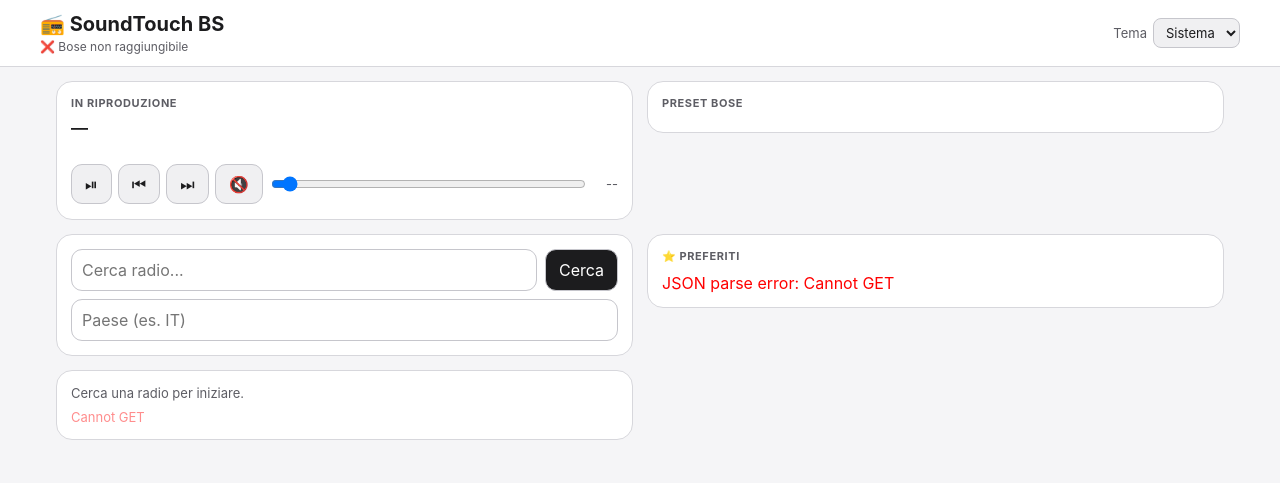
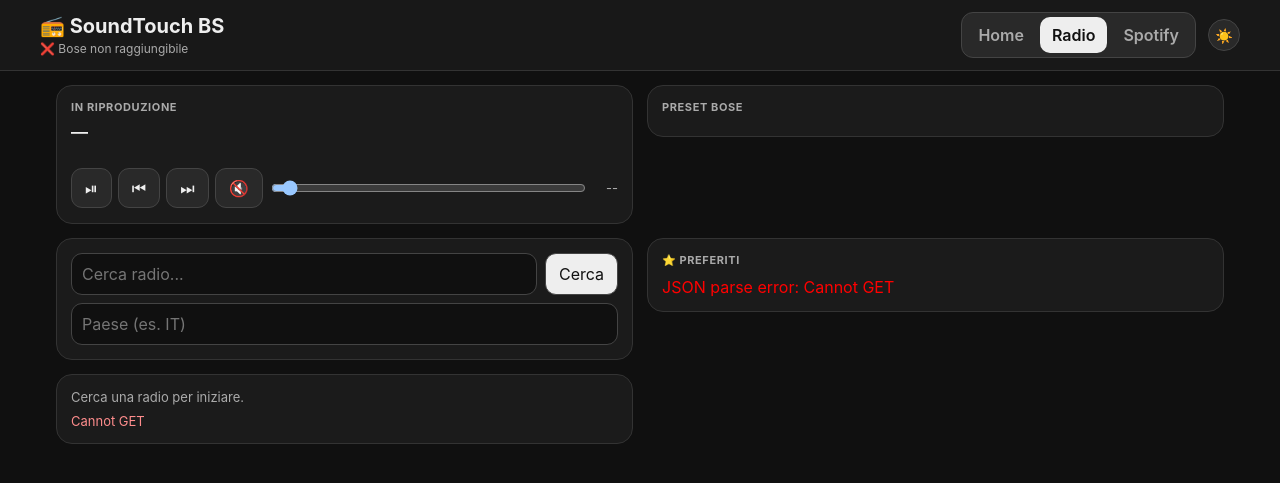
Before and after one commit to gisernia/BS-Sound, a Python web app: template templates/index.html in a window 1280 px wide. Shown: the top 483 px of the page. Run offline with Jinja, Linux system fonts and the light colour scheme; the template is opened without the code that fills it, so the values that code supplies are empty.

Commit message:
feat: add home/radio/spotify navigation and theme toggle

```diff
--- a/static/app.js
+++ b/static/app.js
@@ -6,24 +6,91 @@ let volumeTimer    = null;
 let currentPresetsData = [];
 let targetStationForPreset = null;
 let favoritesSet   = new Set(); // ID delle stazioni già nei preferiti
+let currentView = "radio";
 
 const DEBUG = !!(window.APP_DEBUG === true);
 const THEME_STORAGE_KEY = "soundtouch-radio-theme";
 
+function setView(view) {
+    const validViews = ["home", "radio", "spotify"];
+    if (!validViews.includes(view)) return;
+
+    currentView = view;
+
+    document.querySelectorAll(".app-view").forEach(section => {
+        const isVisible = section.id === "view-" + view;
+        section.hidden = !isVisible;
+    });
+
+    document.querySelectorAll(".nav-tab").forEach(button => {
+        button.classList.toggle("active", button.dataset.view === view);
+    });
+}
+
+function bindNavigation() {
+    document.querySelectorAll(".nav-tab").forEach(button => {
+        button.addEventListener("click", () => setView(button.dataset.view));
+    });
+
+    document.querySelectorAll("[data-open-view]").forEach(button => {
+        button.addEventListener("click", () => setView(button.dataset.openView));
+    });
+}
+
+function updateHomeNowCard(now = {}) {
+    const homeTitle = document.getElementById("homeNowTitle");
+    const homeDetails = document.getElementById("homeNowDetails");
+    if (!homeTitle || !homeDetails) return;
+
+    const stationName = normalizeText(now.stationName || now.name || now.track || "");
+    const artist = normalizeText(now.artist);
+    const album = normalizeText(now.album);
+    const details = [artist, album].filter(Boolean).join(" · ");
+    const label = stationName || "Nessuna stazione";
+
+    homeTitle.textContent = label;
+    homeDetails.textContent = details || "Nessuna informazione disponibile.";
+}
+
 // ── Theme ────────────────────────────────────────────────────
 
-function setTheme(theme) {
-    const valid = ["system", "light", "dark"].includes(theme) ? theme : "system";
+function applyTheme(theme) {
+    const valid = ["light", "dark"].includes(theme) ? theme : "light";
     document.documentElement.dataset.theme = valid;
     try { localStorage.setItem(THEME_STORAGE_KEY, valid); } catch (_) {}
+
+    const toggle = document.getElementById("themeToggle");
+    if (!toggle) return;
+
+    if (valid === "dark") {
+        toggle.textContent = "☀️";
+        toggle.setAttribute("aria-label", "Passa a tema chiaro");
+        toggle.title = "Passa a tema chiaro";
+    } else {
+        toggle.textContent = "🌙";
+        toggle.setAttribute("aria-label", "Passa a tema scuro");
+        toggle.title = "Passa a tema scuro";
+    }
+}
+
+function setTheme(theme) {
+    const next = theme === "dark" ? "dark" : "light";
+    applyTheme(next);
 }
 
 function initializeTheme() {
-    let theme = "system";
+    let theme = "dark";
     try { theme = localStorage.getItem(THEME_STORAGE_KEY) || theme; } catch (_) {}
-    if (!["system", "light", "dark"].includes(theme)) theme = "system";
-    document.documentElement.dataset.theme = theme;
-    document.getElementById("themeSelect").value = theme;
+    if (!["light", "dark"].includes(theme)) theme = "dark";
+    applyTheme(theme);
+
+    const toggle = document.getElementById("themeToggle");
+    if (toggle) {
+        toggle.addEventListener("click", () => {
+            const current = document.documentElement.dataset.theme === "dark" ? "dark" : "light";
+            applyTheme(current === "dark" ? "light" : "dark");
+        });
+    }
 }
 
 // ── API helper ───────────────────────────────────────────────
@@ -124,6 +191,7 @@ async function refresh() {
 
         document.getElementById("nowTitle").textContent = stationName || "";
         document.getElementById("nowDetails").textContent = details || "";
+        updateHomeNowCard(now);
 
         const icyEl = document.getElementById("nowIcy");
         if (tickerText && tickerText !== lastTickerText) {
@@ -440,6 +508,8 @@ function showError(error) {
 // ── Init ──────────────────────────────────────────────────────
 
 initializeTheme();
+bindNavigation();
+setView(currentView);
 loadFavorites();
 refresh();
 setInterval(refresh, 5000);
--- a/static/style.css
+++ b/static/style.css
@@ -84,6 +84,36 @@ header {
     gap: 12px;
 }
 
+.header-actions {
+    display: flex;
+    align-items: center;
+    gap: 12px;
+}
+
+.main-nav {
+    display: inline-flex;
+    align-items: center;
+    gap: 4px;
+    background: var(--control-bg);
+    padding: 4px;
+    border-radius: 12px;
+    border: 1px solid var(--control-border);
+}
+
+.nav-tab {
+    border: none;
+    background: transparent;
+    color: var(--muted);
+    border-radius: 10px;
+    padding: 8px 12px;
+    font-weight: 600;
+}
+
+.nav-tab.active {
+    background: var(--primary-bg);
+    color: var(--primary-text);
+}
+
 h1 { margin: 0 0 3px; font-size: 20px; }
 
 .status { font-size: 12px; color: var(--muted); }
@@ -97,12 +127,33 @@ h1 { margin: 0 0 3px; font-size: 20px; }
     white-space: nowrap;
 }
 
+.theme-toggle {
+    width: 32px;
+    height: 32px;
+    border-radius: 50%;
+    display: inline-flex;
+    align-items: center;
+    justify-content: center;
+    padding: 0;
+    font-size: 14px;
+    background: var(--control-bg);
+    border: 1px solid var(--control-border);
+    color: var(--text);
+    cursor: pointer;
+}
+
+.theme-toggle:hover {
+    border-color: #3a85ff;
+}
+
 /* ── Main layout ────────────────────────────────────────────── */
 main {
     max-width: 1200px;
     margin: auto;
     padding: 14px 16px;
 }
+
+.app-view[hidden] { display: none; }
 
 /* ── Card ───────────────────────────────────────────────────── */
 .card {
--- a/templates/index.html
+++ b/templates/index.html
@@ -15,19 +15,49 @@
       <h1>📻 SoundTouch BS</h1>
       <div class="status" id="status">Connessione...</div>
     </div>
+
+    <div class="header-actions">
+      <nav class="main-nav" aria-label="Sezioni principali">
+        <button type="button" class="nav-tab" data-view="home">Home</button>
+        <button type="button" class="nav-tab active" data-view="radio">Radio</button>
+        <button type="button" class="nav-tab" data-view="spotify">Spotify</button>
+      </nav>
+
       <div class="theme-control">
-      <label for="themeSelect">Tema</label>
-      <select id="themeSelect" aria-label="Tema" onchange="setTheme(this.value)">
-        <option value="system">Sistema</option>
-        <option value="light">Light</option>
-        <option value="dark">Dark</option>
-      </select>
+        <button id="themeToggle" class="theme-toggle" type="button" aria-label="Cambia tema" title="Cambia tema">🌙</button>
+      </div>
     </div>
   </div>
 </header>
 
 <main>
 
+  <section id="view-home" class="app-view" hidden>
+    <div class="home-grid">
+      <button type="button" class="card home-widget" data-open-view="radio">
+        <div class="widget-label">Radio</div>
+        <div class="home-widget-title">Ascolta le stazioni</div>
+        <div class="home-widget-copy">Cerca radio, salva preferiti e usa i preset Bose.</div>
+        <span class="widget-cta">Apri Radio →</span>
+      </button>
+
+      <button type="button" class="card home-widget" data-open-view="spotify">
+        <div class="widget-label">Spotify</div>
+        <div class="home-widget-title">Spotify</div>
+        <div class="home-widget-copy">Qui troverai la tua libreria e i contenuti dedicati.</div>
+        <span class="widget-cta">Apri Spotify →</span>
+      </button>
+
+      <button type="button" class="card home-widget home-widget--wide" data-open-view="radio">
+        <div class="widget-label">In riproduzione</div>
+        <div class="home-widget-title" id="homeNowTitle">—</div>
+        <div class="home-widget-copy" id="homeNowDetails">Nessuna informazione disponibile.</div>
+        <span class="widget-cta">Apri vista radio →</span>
+      </button>
+    </div>
+  </section>
+
+  <section id="view-radio" class="app-view">
     <!-- ROW 1: Now Playing + Preset Bose -->
     <div class="grid-top">
 
@@ -87,6 +117,31 @@
       </div>
 
     </div>
+  </section>
+
+  <section id="view-spotify" class="app-view" hidden>
+    <div class="spotify-shell">
+      <section class="card spotify-hero">
+        <div class="widget-label">Spotify</div>
+        <h2>Spotify Connect</h2>
+        <p>La sezione Spotify è pronta come vista dedicata. Per ora puoi usarla come spazio per i controlli e i widget futuri, mentre la radio resta la vista di default.</p>
+      </section>
+
+      <div class="spotify-grid">
+        <section class="card spotify-card">
+          <div class="widget-label">Playlist</div>
+          <div class="mini-title">Raccolta recente</div>
+          <div class="mini-copy">Nessuna playlist configurata.</div>
+        </section>
+
+        <section class="card spotify-card">
+          <div class="widget-label">Dispositivi</div>
+          <div class="mini-title">Bose + Spotify Connect</div>
+          <div class="mini-copy">Disponibile sul diffusore.</div>
+        </section>
+      </div>
+    </div>
+  </section>
 
 </main>
 
```
Also changed, not shown: other parts of static/style.css (+95 -0 lines), README.md. Lines whose indentation alone changed are shown as unchanged.
